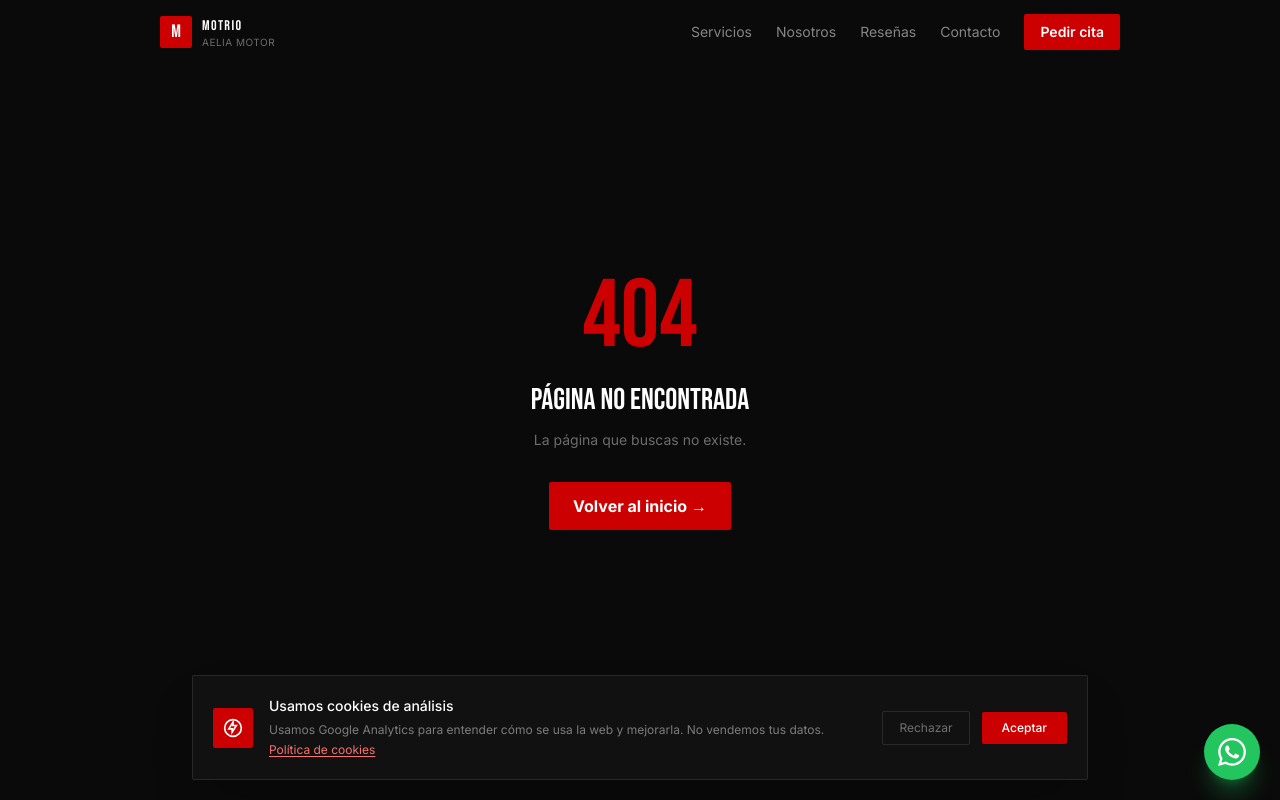
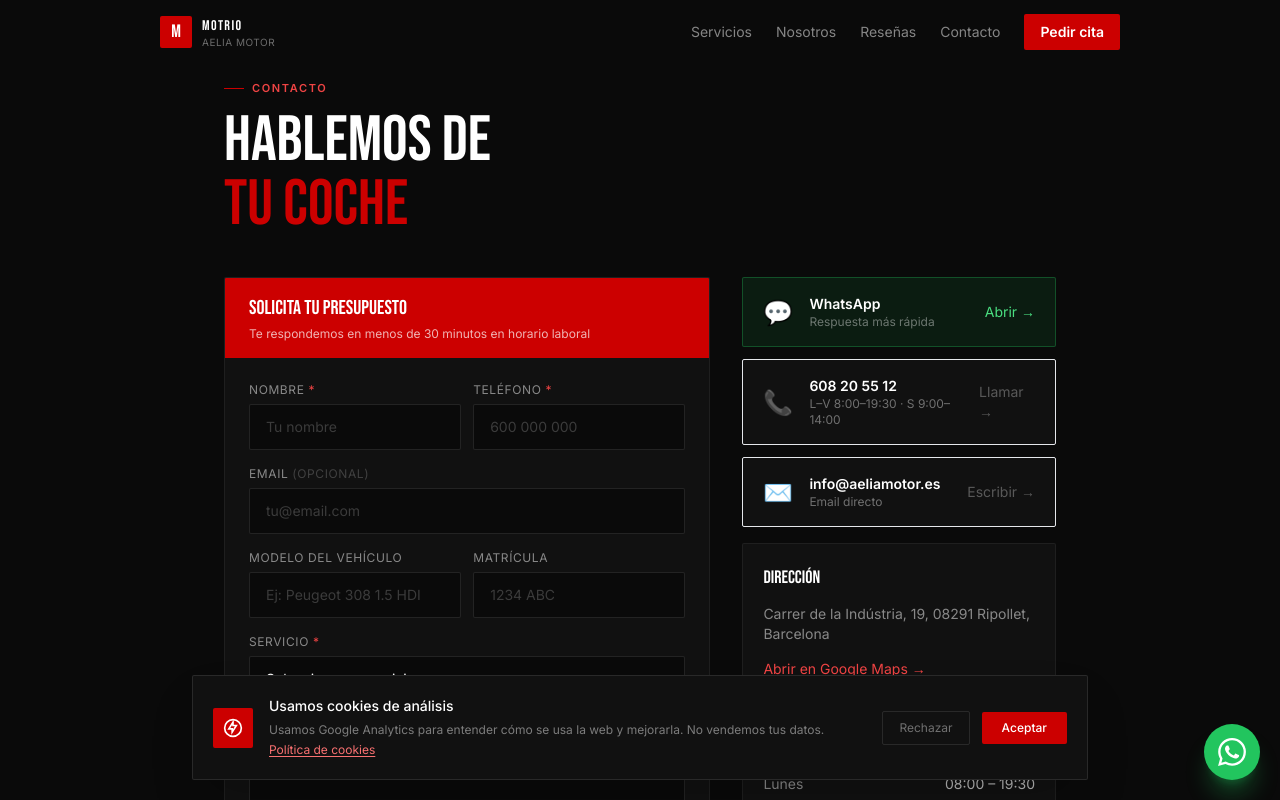
Before and after one commit to BigAPP37/taller-aleilla, a Next.js app: page /contacto in a window 1280 px wide. Before the commit this address had no page. Shown: the top 800 px of the page. Built offline with nearby package versions, Linux system fonts and the light colour scheme.

Commit message:
Create page.tsx

```diff
--- /dev/null
+++ b/src/app/contacto/page.tsx
@@ -0,0 +1,87 @@
+import { config } from "@/config";
+import type { Metadata } from "next";
+import { ContactForm } from "@/components/ContactForm";
+
+export const metadata: Metadata = {
+  title: "Contacto | Taller Mecánico Motrio Aelia Motor Ripollet",
+  description: "Solicita presupuesto online en Aelia Motor. Teléfono, WhatsApp y formulario de contacto. Taller Motrio en Ripollet, Barcelona.",
+};
+
+export default function ContactoPage() {
+  return (
+    <div className="bg-zinc-950 min-h-screen pt-20 pb-16">
+      <div className="max-w-4xl mx-auto px-5 sm:px-8">
+        <div className="flex items-center gap-2 mb-3">
+          <div className="w-5 h-px bg-red-600" />
+          <span className="text-red-500 text-[11px] font-body font-semibold uppercase tracking-[0.15em]">Contacto</span>
+        </div>
+        <h1 className="font-display text-white uppercase leading-none mb-10" style={{ fontSize: "clamp(2rem, 8vw, 4rem)" }}>
+          Hablemos de<br /><span className="text-red-600">tu coche</span>
+        </h1>
+
+        <div className="grid grid-cols-1 lg:grid-cols-5 gap-6 lg:gap-8">
+          {/* Formulario — columna principal */}
+          <div className="lg:col-span-3">
+            <ContactForm />
+          </div>
+
+          {/* Contacto directo — columna lateral */}
+          <div className="lg:col-span-2 flex flex-col gap-3">
+            <a href={config.social.whatsapp} target="_blank" rel="noopener noreferrer"
+              className="flex items-center gap-4 bg-green-500/10 border border-green-500/30 hover:border-green-500/60 active:scale-[0.98] px-5 py-4 rounded-sm transition-all">
+              <span className="text-2xl">💬</span>
+              <div>
+                <p className="text-white font-body font-semibold text-sm">WhatsApp</p>
+                <p className="text-white/40 font-body text-xs">Respuesta más rápida</p>
+              </div>
+              <span className="ml-auto text-green-400 font-body text-sm">Abrir →</span>
+            </a>
+            <a href={`tel:${config.phone}`}
+              className="flex items-center gap-4 bg-zinc-900 border border-white/8 hover:border-white/20 active:scale-[0.98] px-5 py-4 rounded-sm transition-all">
+              <span className="text-2xl">📞</span>
+              <div>
+                <p className="text-white font-body font-semibold text-sm">{config.phoneFormatted}</p>
+                <p className="text-white/40 font-body text-xs">L–V 8:00–19:30 · S 9:00–14:00</p>
+              </div>
+              <span className="ml-auto text-white/30 font-body text-sm">Llamar →</span>
+            </a>
+            <a href={`mailto:${config.email}`}
+              className="flex items-center gap-4 bg-zinc-900 border border-white/8 hover:border-white/20 active:scale-[0.98] px-5 py-4 rounded-sm transition-all">
+              <span className="text-2xl">✉️</span>
+              <div>
+                <p className="text-white font-body font-semibold text-sm">{config.email}</p>
+                <p className="text-white/40 font-body text-xs">Email directo</p>
+              </div>
+              <span className="ml-auto text-white/30 font-body text-sm">Escribir →</span>
+            </a>
+
+            {/* Dirección */}
+            <div className="bg-zinc-900 border border-white/[0.06] p-5 rounded-sm mt-1">
+              <h3 className="font-display text-white uppercase text-lg mb-3">Dirección</h3>
+              <p className="text-white/50 font-body text-sm mb-3">{config.address}</p>
+              <a href={config.mapUrl} target="_blank" rel="noopener noreferrer"
+                className="text-red-500 font-body text-sm hover:text-red-400 transition-colors">
+                Abrir en Google Maps →
+              </a>
+            </div>
+
+            {/* Horario */}
+            <div className="bg-zinc-900 border border-white/[0.06] p-5 rounded-sm">
+              <h3 className="font-display text-white uppercase text-lg mb-3">Horario</h3>
+              <div className="flex flex-col gap-1.5">
+                {config.hours.map((h) => (
+                  <div key={h.day} className="flex justify-between font-body text-sm">
+                    <span className="text-white/50">{h.day}</span>
+                    <span className={h.closed ? "text-red-500/60" : "text-white/70"}>
+                      {h.closed ? "Cerrado" : `${h.open} – ${h.close}`}
+                    </span>
+                  </div>
+                ))}
+              </div>
+            </div>
+          </div>
+        </div>
+      </div>
+    </div>
+  );
+}
```
